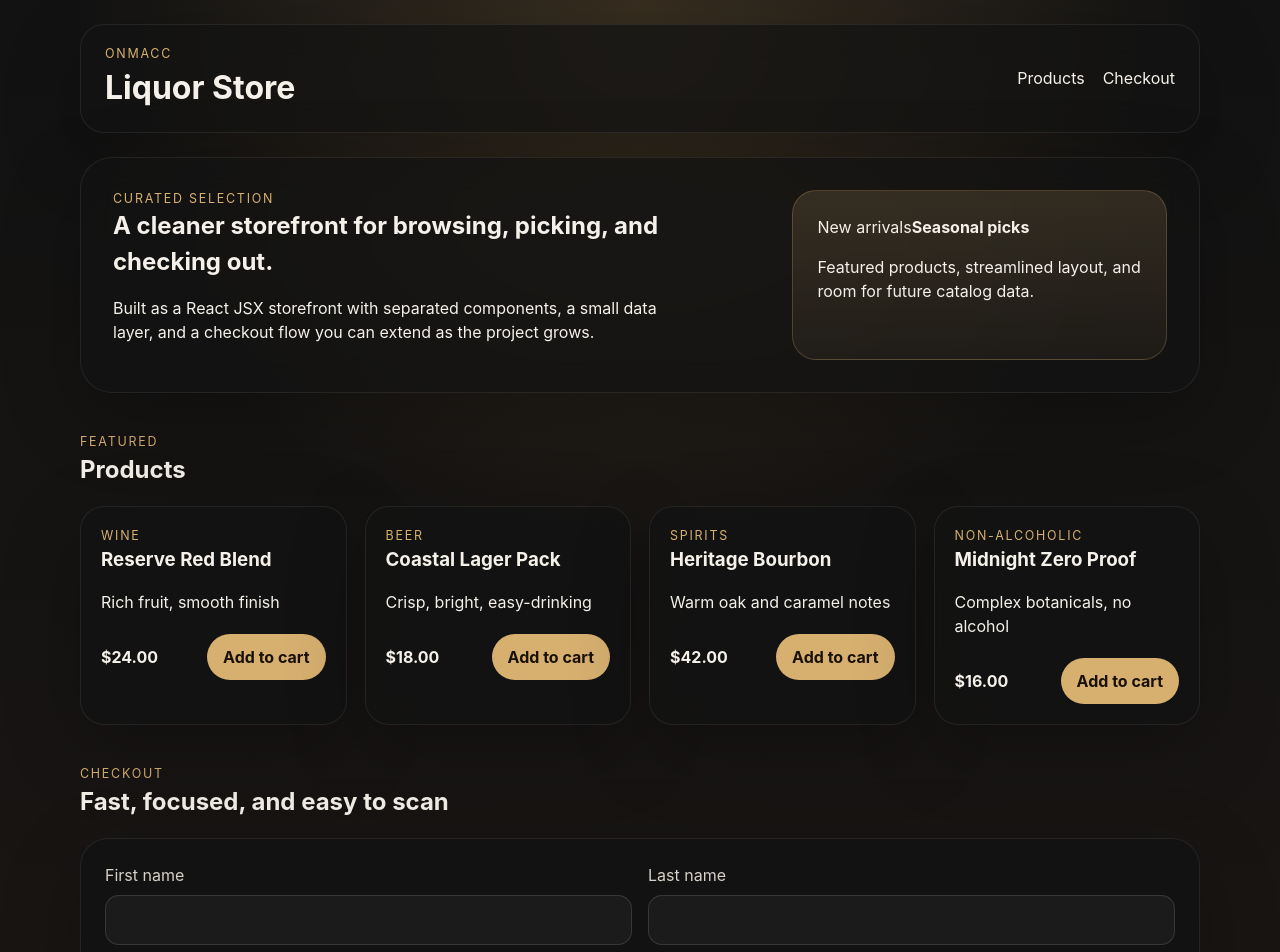
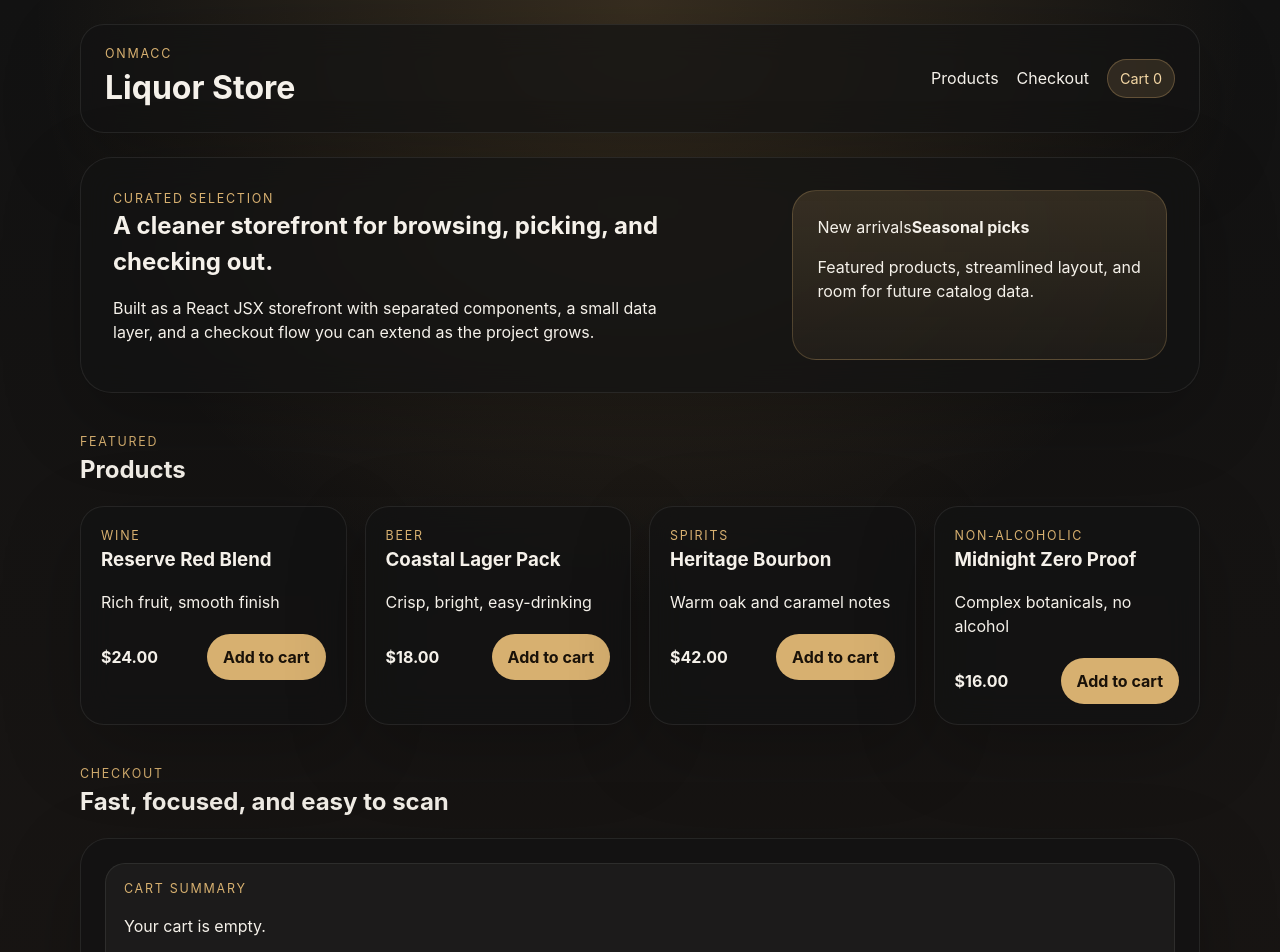
Before and after one commit to Ngosoman/onmac-store, a React (Vite) app: page / in a window 1280 px wide. Shown: the top 952 px of the page. Built offline with nearby package versions, Linux system fonts and the light colour scheme.

Commit message:
Refactor code structure for improved readability and maintainability

```diff
--- a/src/App.jsx
+++ b/src/App.jsx
@@ -1,22 +1,55 @@
+import { useMemo, useState } from 'react';
 import Header from './components/Header';
 import Hero from './components/Hero';
 import ProductGrid from './components/ProductGrid';
 import CheckoutForm from './components/CheckoutForm';
 import Footer from './components/Footer';
+import { products } from './data/products';
 
 export default function App() {
+  const [cart, setCart] = useState([]);
+
+  const cartCount = cart.reduce((total, item) => total + item.quantity, 0);
+
+  const cartItems = useMemo(
+    () =>
+      cart.map((item) => {
+        const product = products.find((entry) => entry.id === item.id);
+
+        return {
+          ...item,
+          product,
+        };
+      }),
+    [cart],
+  );
+
+  function handleAddToCart(product) {
+    setCart((currentCart) => {
+      const existingItem = currentCart.find((item) => item.id === product.id);
+
+      if (existingItem) {
+        return currentCart.map((item) =>
+          item.id === product.id ? { ...item, quantity: item.quantity + 1 } : item,
+        );
+      }
+
+      return [...currentCart, { id: product.id, quantity: 1 }];
+    });
+  }
+
   return (
     <div className="app-shell">
-      <Header />
+      <Header cartCount={cartCount} />
       <main>
         <Hero />
-        <ProductGrid />
+        <ProductGrid onAddToCart={handleAddToCart} />
         <section className="checkout-section" id="checkout">
           <div className="section-heading">
             <p className="eyebrow">Checkout</p>
             <h2>Fast, focused, and easy to scan</h2>
           </div>
-          <CheckoutForm />
+          <CheckoutForm cartItems={cartItems} />
         </section>
       </main>
       <Footer />
--- a/src/components/CheckoutForm.jsx
+++ b/src/components/CheckoutForm.jsx
@@ -1,6 +1,20 @@
-export default function CheckoutForm() {
+export default function CheckoutForm({ cartItems }) {
   return (
     <form className="checkout-form">
+      <div className="cart-summary" aria-live="polite">
+        <p className="eyebrow">Cart summary</p>
+        {cartItems.length > 0 ? (
+          <ul>
+            {cartItems.map((item) => (
+              <li key={item.id}>
+                {item.product?.name} x {item.quantity}
+              </li>
+            ))}
+          </ul>
+        ) : (
+          <p>Your cart is empty.</p>
+        )}
+      </div>
       <div className="form-grid">
         <label>
           First name
--- a/src/components/Header.jsx
+++ b/src/components/Header.jsx
@@ -1,4 +1,4 @@
-export default function Header() {
+export default function Header({ cartCount }) {
   return (
     <header className="site-header">
       <div>
@@ -8,6 +8,9 @@ export default function Header() {
       <nav aria-label="Primary" className="site-nav">
         <a href="#products">Products</a>
         <a href="#checkout">Checkout</a>
+        <span className="cart-pill" aria-label={`${cartCount} items in cart`}>
+          Cart {cartCount}
+        </span>
       </nav>
     </header>
   );
--- a/src/components/ProductGrid.jsx
+++ b/src/components/ProductGrid.jsx
@@ -1,6 +1,6 @@
 import { products } from '../data/products';
 
-export default function ProductGrid() {
+export default function ProductGrid({ onAddToCart }) {
   return (
     <section className="products-section" id="products">
       <div className="section-heading">
@@ -15,7 +15,9 @@ export default function ProductGrid() {
             <p>{product.note}</p>
             <div className="product-footer">
               <strong>{product.price}</strong>
-              <button type="button">Add to cart</button>
+              <button type="button" onClick={() => onAddToCart(product)}>
+                Add to cart
+              </button>
             </div>
           </article>
         ))}
--- a/src/styles/global.css
+++ b/src/styles/global.css
@@ -83,6 +83,16 @@ a {
 .site-nav {
   display: flex;
   gap: 18px;
+  align-items: center;
+}
+
+.cart-pill {
+  padding: 8px 12px;
+  border-radius: 999px;
+  background: rgba(215, 176, 112, 0.14);
+  border: 1px solid rgba(215, 176, 112, 0.3);
+  color: #f3d6a4;
+  font-size: 0.9rem;
 }
 
 .hero {
@@ -146,6 +156,19 @@ a {
 .checkout-form {
   border-radius: 28px;
   padding: 24px;
+}
+
+.cart-summary {
+  margin-bottom: 20px;
+  padding: 16px 18px;
+  border-radius: 20px;
+  background: rgba(255, 255, 255, 0.04);
+  border: 1px solid rgba(255, 255, 255, 0.08);
+}
+
+.cart-summary ul {
+  margin: 12px 0 0;
+  padding-left: 18px;
 }
 
 .form-grid {
```
Also changed, not shown: 5 other files (tests, documents, lock files or other folders).
